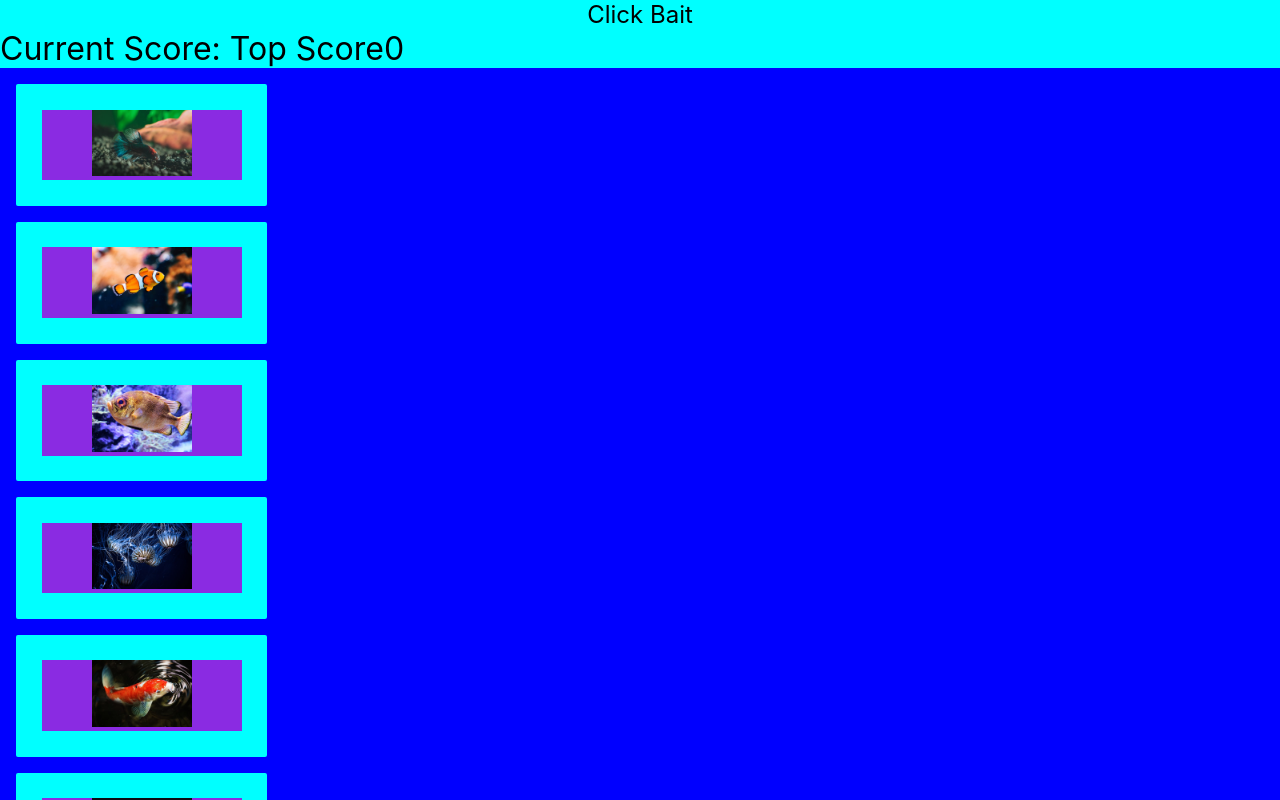
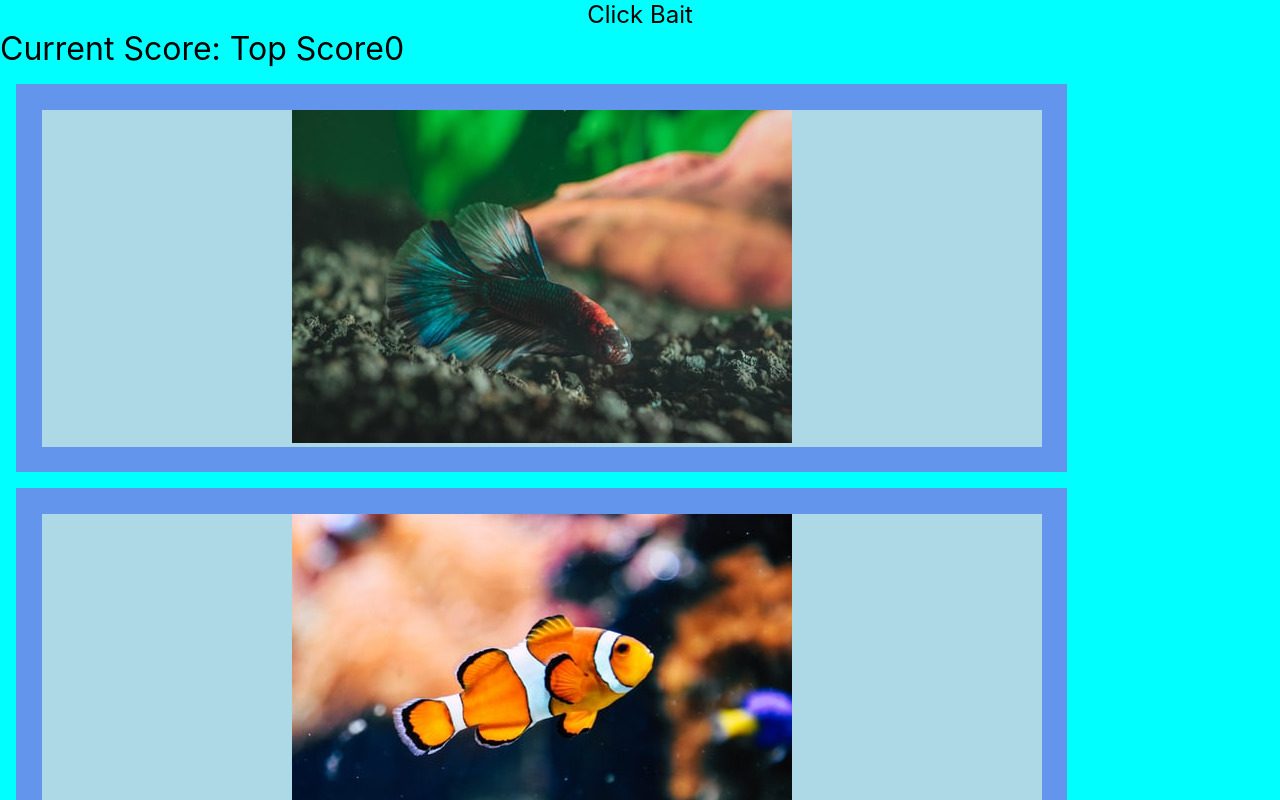
Before and after one commit to ToriFortune/clickbait, a React (Create React App) app: page / in a window 1280 px wide. Shown: the top 800 px of the page. Built offline with nearby package versions, Linux system fonts and the light colour scheme; the HTML template or start-up script is replaced by a standard one.

Commit message:
trouble shooting deployment

```diff
--- a/src/App.js
+++ b/src/App.js
@@ -33,7 +33,8 @@ import "./App.css";
       this.state.cards.forEach(card => {
         card.count = 0;
       });
-      alert(`Nice attempt, try again! :( \nscore: ${this.state.score}`);
+      const msg = (`Nice attempt, try again! :( \nscore: ${this.state.score}`);
+      alert(msg);
       this.setState({score: 0});
       return true;
     }
--- a/src/component/Card/Card.js
+++ b/src/component/Card/Card.js
@@ -4,7 +4,7 @@ import "./Card.css";
 const Card = props => (
   <div className="card" onClick={() => props.clickCount(props.id)}>
     <div className="img-container">
-      <img alt={props.name} src={props.image} />
+      <img alt={props.name} src={props.image} source={props.tagline} />
     </div>
   </div>
 );
--- a/src/component/Card/card.css
+++ b/src/component/Card/card.css
@@ -1,17 +1,17 @@
 .card {
     padding: 2%;
     text-align: center;
-    background:aqua;
-    border-radius: 2px;
+    background: cornflowerblue;
+
     margin: 1rem;
-    width: 200px;
+    width: 1000px;
 }
 
 .card> .img-container {
     height: 100%;
     overflow: hidden;
     text-align: center;
-    background: blueviolet;
+    background:lightblue;
 }
 .card > .img-container > img {
     width: 50%
--- a/src/component/wrapper/wrapper.css
+++ b/src/component/wrapper/wrapper.css
@@ -1,5 +1,5 @@
 .wrapper {
-    background: blue;
+    background:aqua;
     height: 100%;
     flex-flow: row;
     padding: px;
```
